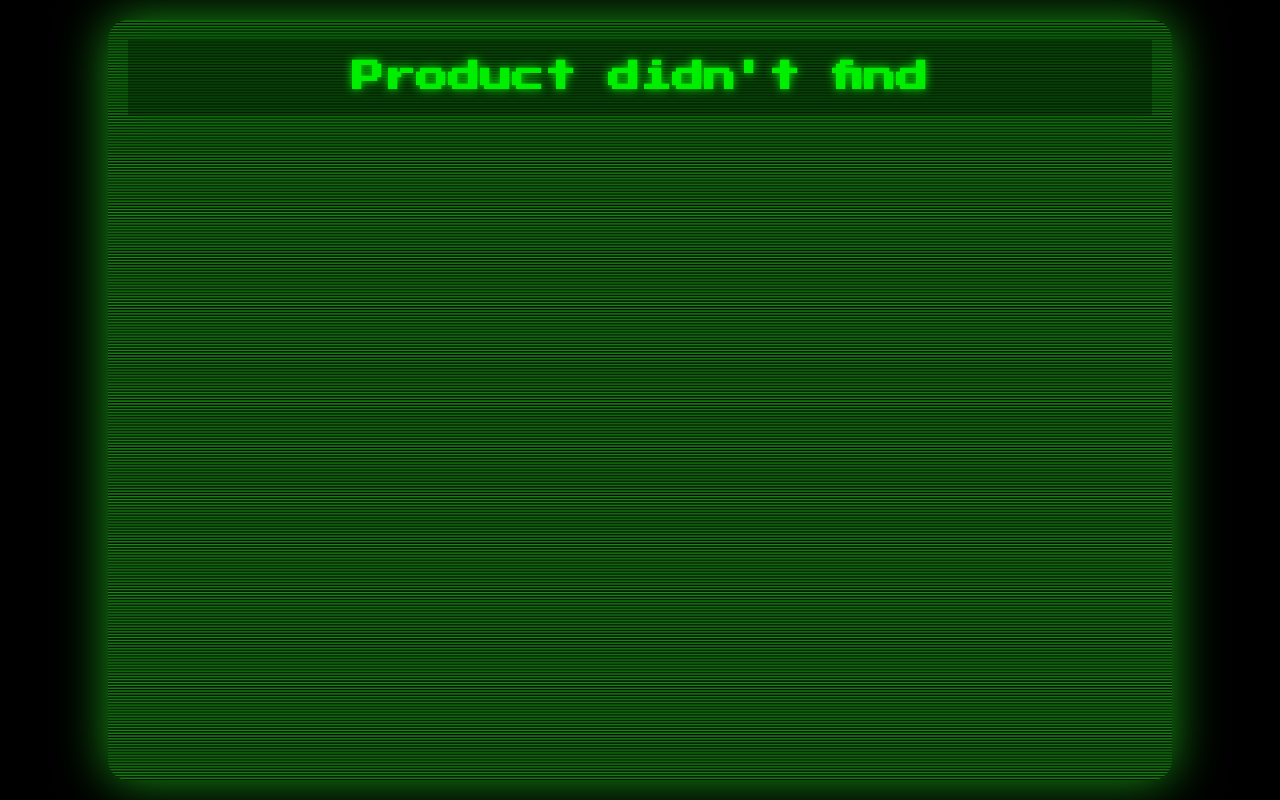
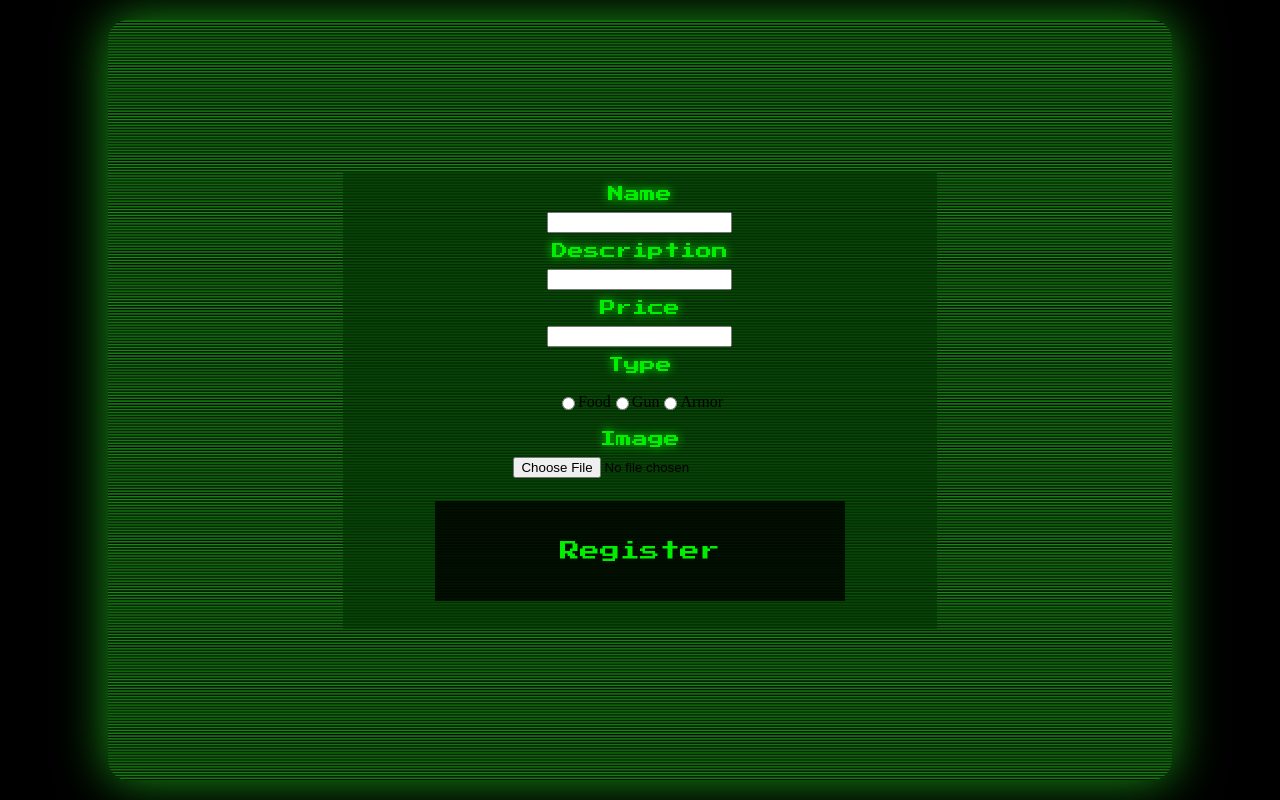
Before and after one commit to JoaoAHaupt/joao_site, a Flask app: page /produtos/cadastro in a window 1280 px wide. Run offline with Flask 3, Linux system fonts and the light colour scheme.

Commit message:
latorrepo

```diff
--- a/joao_site/app.py
+++ b/joao_site/app.py
@@ -1,10 +1,10 @@
-from flask import Flask, render_template, request
+from flask import Flask, render_template, request, redirect, url_for
 
 app = Flask(__name__)
 lista_produtos = [
     {
         "id": 0,
-        "nome": "Sugar bombs",
+        "nome": "Sugar Bombs",
         "descricao": "Marketed across the United States as having an explosive great taste, the Sugar Bombs contain no explosives, but an overabundance of sugar frosting on each of the uniquely shaped wheat cereals, resembling the Fat Man, or perhaps more relevantly, a mini nuke. Served with milk, it made for a breakfast full of carbohydrates and little else. It was marketed at children, with added promotions to increase sales, such as Captain Cosmos decoder rings",
         "preco": 23,
         "tipo": "food"
@@ -39,7 +39,23 @@ lista_produtos = [
 def index():
     return render_template('index.html')
 
-@app.route("/produtos")
+@app.route("/produtos/cadastro")
+def cadastro():
+    return render_template('cadastro.html')
+
+@app.route("/produtos", methods=['POST'])
+def cadastrar_produto():
+    nome = request.form['name']
+    descricao = request.form['description']
+    preco = request.form['price']
+    tipo = request.form['type']
+
+    produto = {"nome": nome, "descricao": descricao, "preco":preco, "tipo":tipo}
+    lista_produtos.append(produto)
+    return redirect(url_for("func_produtos"))
+
+
+@app.route("/produtos", methods=["GET"])
 def func_produtos():
     tipo = request.args.getlist('tipo')
     if tipo:
--- a/joao_site/static/css/styles.css
+++ b/joao_site/static/css/styles.css
@@ -212,3 +212,61 @@ label input{
 #descricao_p {
     text-align:left;
 }
+
+#ir_cadastro_button{
+    width: 70%;
+    height: 100px;
+    background-color: #0000007a;
+    color: #00ee0023;
+    cursor: pointer;
+    transition: all 400ms ease-in-out;
+    border: none;
+    font-family: "Press Start 2P", system-ui;
+    padding: 12px;
+    margin: 23px;
+    font-size: 20px;
+}
+
+#ir_cadastro_button:hover{
+    color: #00ee00;
+
+    font-size: 25px;
+    border-style: double;
+}
+
+#cadastrar_produtos_form{
+    display: flex;
+    align-items: center;
+    justify-content: center;
+    flex-direction: column;
+}
+
+#botao_cadastro{
+    width: 70%;
+    height: 100px;
+    background-color: #000000c5;
+    color: #00ee00;
+    cursor: pointer;
+    transition: all 400ms ease-in-out;
+    border: none;
+    font-family: "Press Start 2P", system-ui;
+    padding: 12px;
+    margin: 23px;
+    font-size: 20px;
+}
+
+#register_div{
+    display: flex;
+    align-items: center;
+    justify-content: center;
+    height: 100%;
+    width: 60%;
+    padding: 2rem;
+}
+
+#div_type{
+    display: flex;
+    align-items: center;
+    justify-content: center;
+    margin: 10px;
+}
--- /dev/null
+++ b/joao_site/templates/cadastro.html
@@ -0,0 +1,35 @@
+{% extends "base.html" %}
+
+{% block content %}
+    <div id="register_div">
+        <form action="/produtos" method="post" id="cadastrar_produtos_form">
+
+            <label for="name">Name</label>
+            <input type="text" id="name" name="name">
+
+            <label for="description">Description</label>
+            <input type="text" id="description" name="description">
+
+            <label for="price">Price</label>
+            <input type="number" id="price" name="price">
+
+            <label for="type">Type</label>
+            <div id="div_type">
+                <input type="radio" id="type" name="type" value="food"> Food <br>
+                <input type="radio" id="type" name="type" value="gun"> Gun <br>
+                <input type="radio" id="type" name="type" value="armor"> Armor <br>
+            </div>
+
+
+
+            <label for="imagem">Image</label>
+            <input type="file" id="imagem" name="imagem">
+
+
+            <button type="submit" id="botao_cadastro">Register</button>
+
+        </form>
+
+    </div>
+
+{% endblock %}
--- a/joao_site/templates/produtos.html
+++ b/joao_site/templates/produtos.html
@@ -2,6 +2,8 @@
 
 {% block content %}
 <header><h1>Products</h1></header>
+<a href="{{ url_for('cadastro') }}" id="shopping_link"><button id="ir_cadastro_button">Register New Product</button></a>
+
 {% if tipos %}
     <div style="display: flex; gap: 10px;">
         {% for tipo in tipos %}
@@ -24,7 +26,7 @@
         <button id="filter" type="submit">Filter</button>
     </form>
 </div>
-<div style="display: flex; flex-wrap: wrap; justify-content: center;"> <!-- Adicione 'display: flex; flex-wrap: wrap; justify-content: center;' para alinhar horizontalmente -->
+<div style="display: flex; flex-wrap: wrap; justify-content: center;">
     {% for produto in produtos %}
         <div class="produto">
             <a href="{{ url_for('detalhe_produto', nome_produto=produto.nome) }}">
```
Also changed, not shown: joao_site/static/images/Cram.png (renamed from joao_site/static/images/cram.png), joao_site/static/images/Fat Man.png (renamed from joao_site/static/images/fat man.png), joao_site/static/images/T-51.png (renamed from joao_site/static/images/t-51.png), 1 other file.
